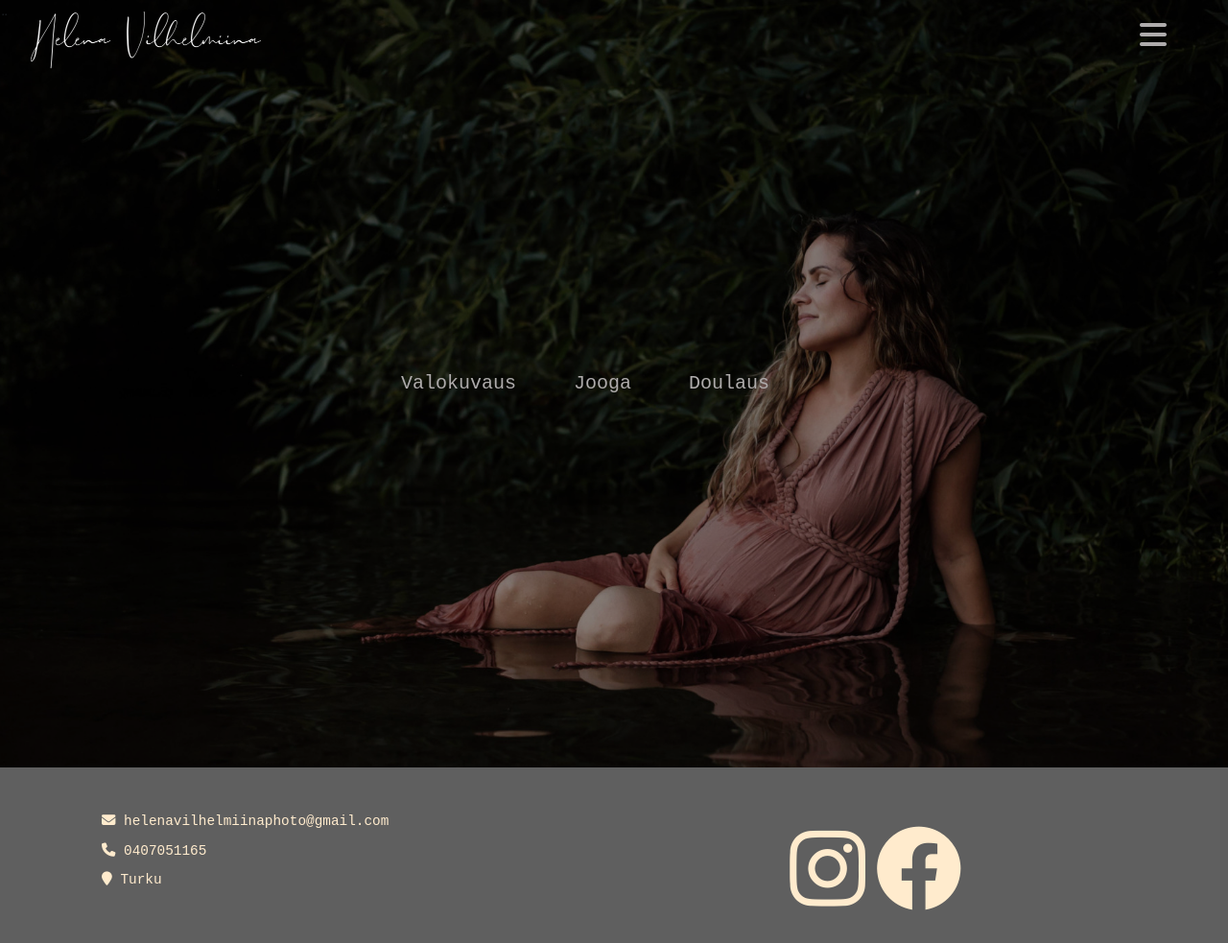
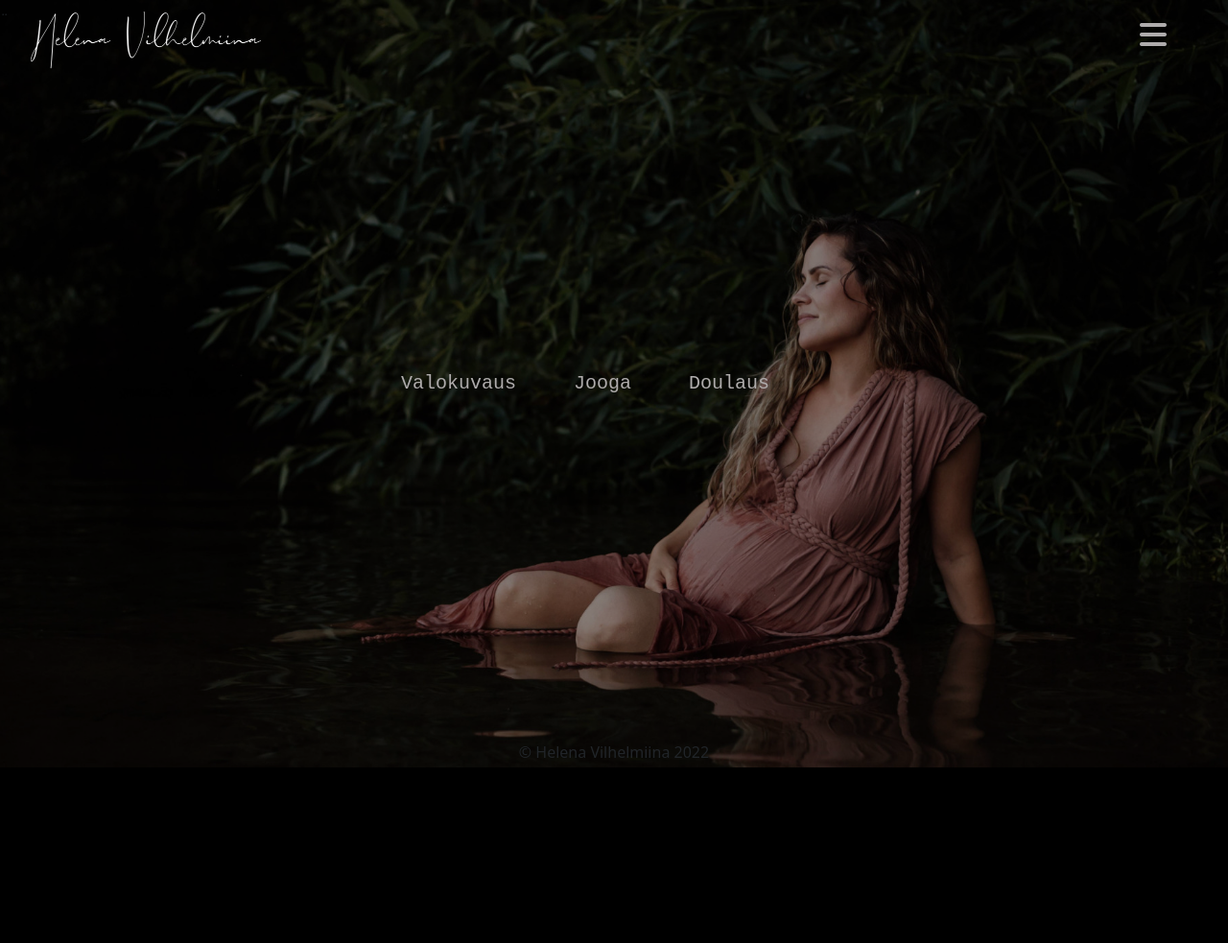
Before and after one commit to maelisam/maelisam.github.io, a plain HTML site: page index.html in a window 1280 px wide. Shown: the whole page at 96% size. After the commit the page ends 800 px from the top, so only its background shows below. Drawn offline with nearby package versions, Linux system fonts and the light colour scheme; a web font is replaced by a local one.

Commit message:
first final version of the landing

```diff
--- a/index.html
+++ b/index.html
@@ -12,6 +12,7 @@
   <script src="https://cdn.jsdelivr.net/npm/bootstrap@5.1.3/dist/js/bootstrap.bundle.min.js"></script>
   <link rel="preload" href="IMG/perhe-kuvaus.jpg" as="image">
   <link rel="preload" href="IMG/muoto-kuvaus.jpg" as="image">
+  <link rel="preload" href="IMG/lapsi-kuvaus.jpg" as="image">
 </head>
 
 <body class="index-page">
@@ -28,9 +29,9 @@
 
       <div class="collapse navbar-collapse" id="navbarSupportedContent">
         <ul class="navbar-nav">
-          <!--<li class="nav-item">
+          <li class="nav-item">
             <img src="logo/logoLight1.png" alt="" class="nav-logo">
-          </li>-->
+          </li>
           <li class="nav-item">
             <a class="nav-link" href="#palvelut">Valokuvaus</a>
           </li>
@@ -43,7 +44,12 @@
           <li class="nav-item">
             <a class="nav-link" href="https://www.instagram.com/helenavilhelmiinaphoto/?hl=fi" target="_blank"><i class="fab fa-instagram"></i></a>
           </li>
-        </ul>
+        <li class="nav-item contact">
+          <p><i class="fa fa-envelope" aria-hidden="true"></i> helenavilhelmiinaphoto@gmail.com</p>
+          <p><i class="fa-solid fa-phone"></i> 0407051165</p>
+          <p><i class="fa fa-map-marker" aria-hidden="true"></i> Turku</p>
+      </li>
+    </ul>
       </div>
     </nav>
   </header>
@@ -67,7 +73,7 @@
   <section>
       <div id="carouselExampleCaptions" class="carousel slide carousel-fade phone" data-bs-ride="carousel">
         <div class="carousel-inner">
-          <div class="carousel-item active" data-bs-interval="3000" style="background-image: url('IMG/odotus-kuvaus1.jpg')";>
+          <div class="carousel-item active" data-bs-interval="2500" style="background-image: url('IMG/odotus-kuvaus1.jpg')";>
             <div class="carousel-caption landing-page-links">
               <p><a href="" class="caption-link"><span class="caption-item">Valokuvaus</span></a><a href="" class="caption-link"><span class="caption-item">Jooga</span></a><a href="" class="caption-link"><span class="caption-item">Doulaus</span></a></p>
             </div>
@@ -91,27 +97,18 @@
   </section>
       <!---->
 
+<!-- Footer -->
+<footer class="page-footer font-small">
 
+  <!-- Copyright -->
+  <div class="footer-copyright fixed-bottom text-center py-1">© Helena Vilhelmiina 2022
+  </div>
+  <!-- Copyright -->
 
- <!-- OTA YHTEYTTÄ / FOOTER -->
-
-  <section>
-    <div class="footer pt-5 footer-container" id="contact">
-      <div class="row container">
-      <div class="footer-text ek col-md-6">
-       <p> <i class="fa fa-envelope" aria-hidden="true"></i> helenavilhelmiinaphoto@gmail.com </p>
-       <p> <i class="fa-solid fa-phone"></i> 0407051165 </p>
-       <p> <i class="fa fa-map-marker" aria-hidden="true"></i> Turku </p>
-    </div>
-    <div class="text tk col-md-6">
-      <a href="https://www.instagram.com/helenavilhelmiinaphoto/?hl=fi" target="_blank" class="socialMedia"><i class="fab fa-instagram"></i></a>
-      <a href="https://www.instagram.com/helenavilhelmiinaphoto/?hl=fi" target="_blank" class="socialMedia"><i class="fab fa-facebook"></i></a>
-    </div>
-  </div>
-</section>
+</footer>
+<!-- Footer -->
 
  <!-- SCRIPTS -->
-
   <script src="script.js"></script>
 
 </body>
--- a/script.js
+++ b/script.js
@@ -8,6 +8,7 @@ const link1 = document.querySelector('.link-image-1');
 const link2 = document.querySelector('.link-image-2');
 const link3 = document.querySelector('.link-image-3');
 const pageLinks = document.querySelector('.page-links-container');
+const brand = document.querySelector('.brand');
 
 link1.addEventListener('mouseover', showImage1);
 link2.addEventListener('mouseover', showImage2);
@@ -61,12 +62,16 @@ function hei() {
     console.log('closed');
     xmark.style.display = 'none';
     bars.style.display = 'block';
+    pageLinks.style.display = 'block';
+    brand.style.display = 'block';
     removeBackground();
   } else {
     console.log('open');
     navbar.style.backgroundColor = 'rgba(0, 0, 0, 0.9)';
     bars.style.display = 'none';
     xmark.style.display = 'block';
+    pageLinks.style.display = 'none';
+    brand.style.display = 'none';
   }
 }
 
--- a/style.css
+++ b/style.css
@@ -14,10 +14,11 @@ body {
   background-color: black;
 }
 
+/*
 .index-page {
-  overflow-x: hidden;
+  overflow: hidden;
 }
-
+*/
 .main-logo {
   position: absolute;
   top: 0%;
@@ -154,6 +155,15 @@ display: none;
   margin-bottom: 1.5em;
 }
 
+.contact {
+  text-align: center !important;
+  font-family: 'Roboto Mono', monospace !important;
+  margin-top: 7em;
+  color: rgb(95, 95, 95) !important;
+  line-height: 60%;
+  font-size: 14px;
+}
+
 /* CONTENT */
 
 .logo-in-text {
@@ -173,39 +183,11 @@ display: none;
 /* FOOTER */
 
 .footer {
-  position: absolute;
-  left: 0;
-  right: 0;
+  font-size: small !important;
+  font-family: 'Roboto Mono', monospace !important;
   width: 100%;
-  background-color: rgb(95, 95, 95);
 }
 
-.footer-container {
-  display: flex;
-  justify-content:space-evenly;
-}
-
-.ek {
-  display: flex;
-  flex-direction: column;
-  color: blanchedalmond !important;
-  align-items: flex-start;
-}
-
-.socialMedia {
-  font-size: 5em;
-  color: blanchedalmond !important;
-  justify-content: flex-start !important;
-  align-items: flex-start !important;
-}
-
-.footer-text {
-  color: blanchedalmond !important;
-  font-size: 0.9em !important;
-  font-family: 'Roboto Mono', monospace !important;
-  text-align: center !important;
-  line-height: 80%;
-}
 
 
 @media only screen and (max-width: 767px) {
```
